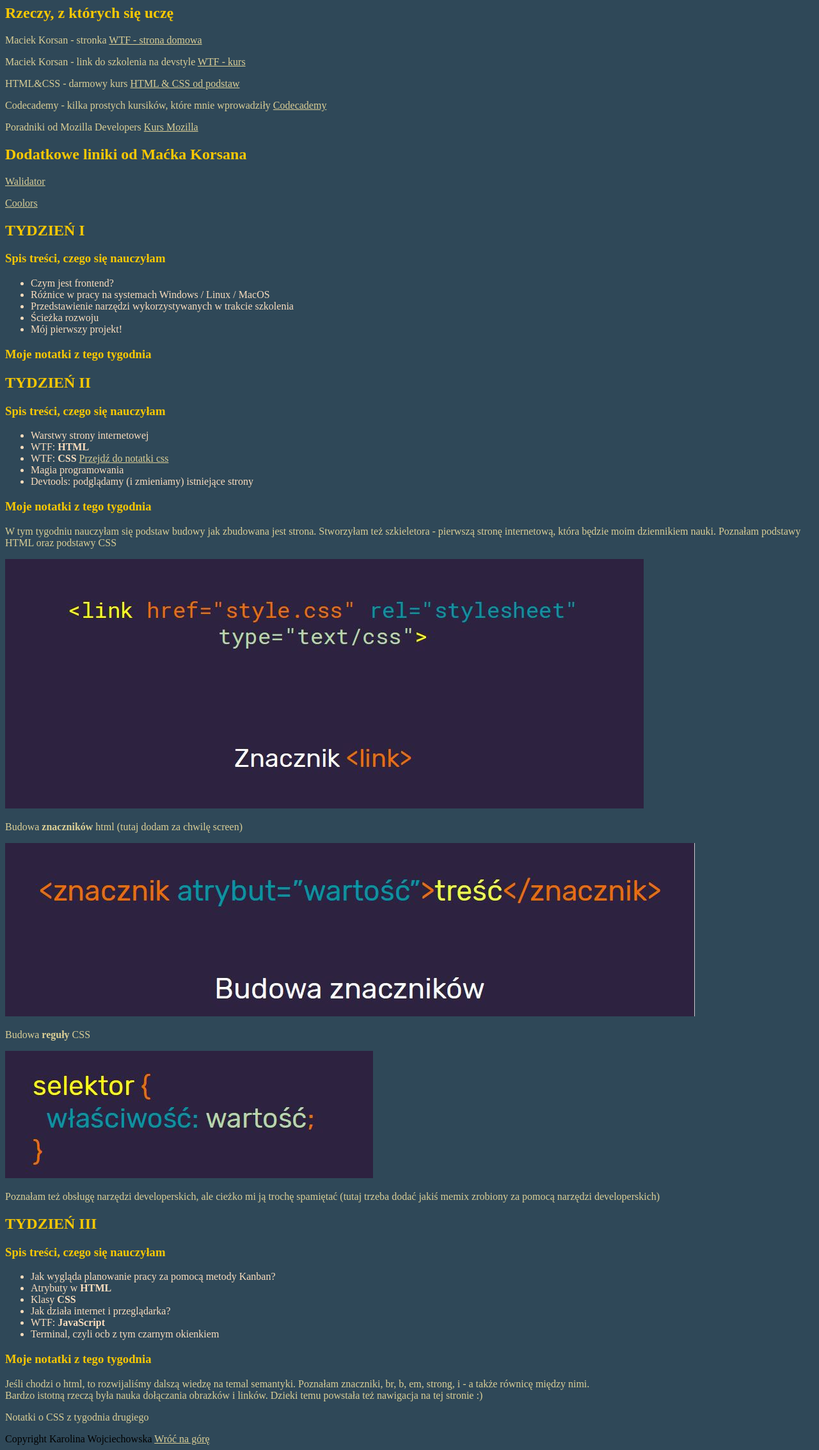
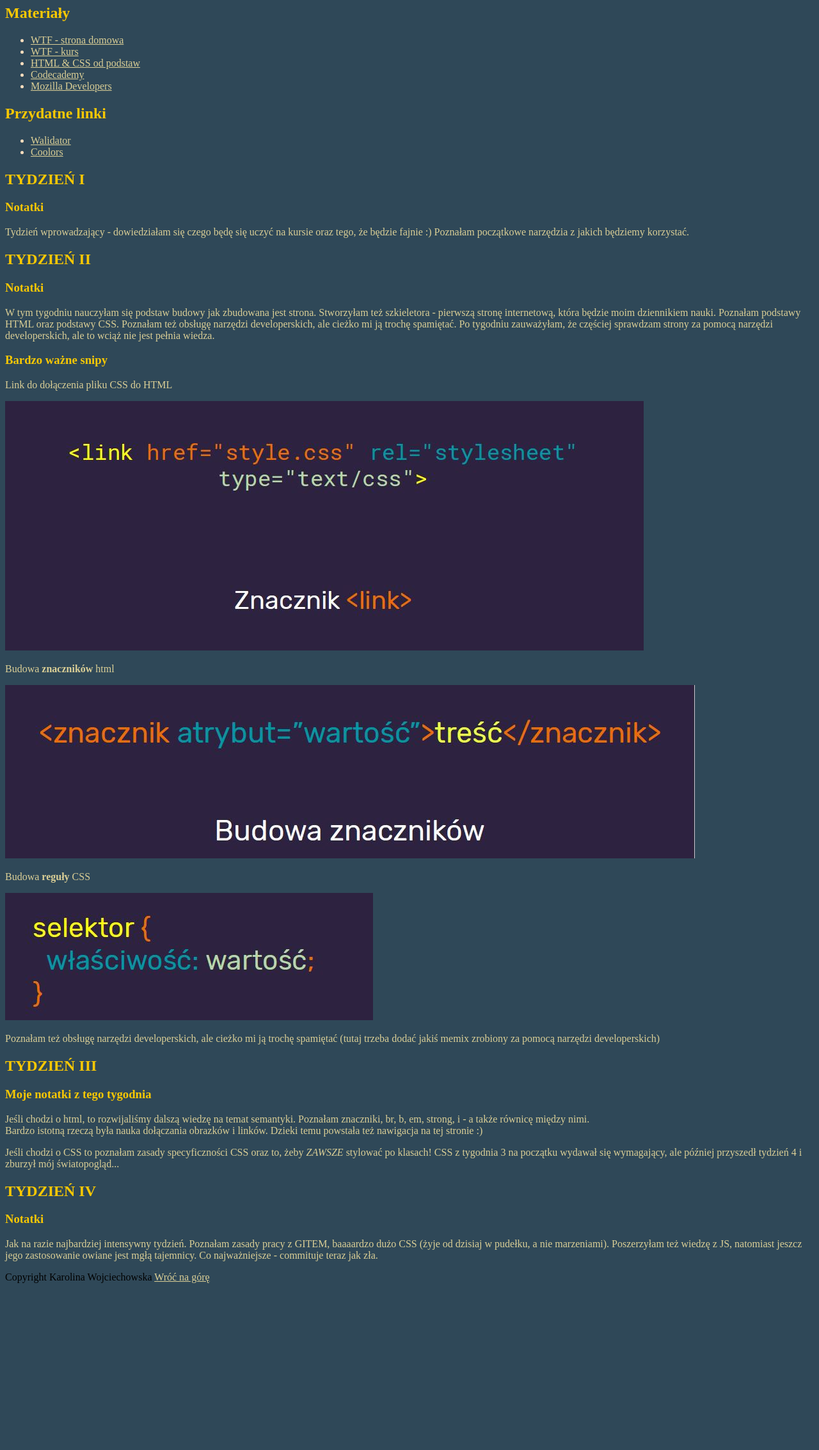
Before and after one commit to Karwska/homepage, a plain HTML site: page index.html in a window 1280 px wide. Shown: the part 99-2366 px from the top of the page at 64% size. After the commit the page ends 2113 px from the top, so only its background shows below. Drawn offline with Linux system fonts and the light colour scheme.

Commit message:
index cleaning

```diff
--- a/index.html
+++ b/index.html
@@ -3,7 +3,7 @@
   <head>
     <meta charset="UTF-8" />
     <meta name="viewport" content="width=device-width, initial-scale=1.0" />
-    <title>Document</title>
+    <title>Karwska|WTF</title>
     <link href="style.css" rel="stylesheet" type="text/css" />
   </head>
 
@@ -11,92 +11,78 @@
     <header id="top">
       <nav>
         <a href="index.html">Strona główna</a>
-          <a href="nauka-html.html">Nauka HTML</a>
-          <a href="nauka-css.html">Nauka CSS</a>
-          <a href="nauka-js.html">Nauka JS</a>
-          <a href="terminal_and_git.html">Terminal i GIT</a>
+        <a href="nauka-html.html">HTML</a>
+        <a href="nauka-css.html">CSS</a>
+        <a href="nauka-js.html">JavaScript</a>
+        <a href="terminal_and_git.html">Terminal|GIT</a>
       </nav>
     </header>
     <main>
       <header>
-        <h1 class="naglowek">WTF: CO TEN FRONTEND</h1>
+        <h1 class="main-heading">WTF: CO TEN FRONTEND</h1>
       </header>
       <section>
-        <h2 class="naglowek">Rzeczy, z których się uczę</h2>
-        <p>
-          Maciek Korsan - stronka
+        <h2 class="main-heading">Materiały</h2>
+        <ul>
+          <li>
             <a href="https://cotenfrontend.pl">WTF - strona domowa</a>
-        </p>
-        <p>
-          Maciek Korsan - link do szkolenia na devstyle
+          </li>
+          <li>
             <a href="https://edu.devstyle.pl/frontend-edycja-2/">WTF - kurs</a>
-        </p>
-        <p>
-          HTML&CSS - darmowy kurs
+          </li>
+          <li>
             <a href="https://youcode.pl/html-css-od-podstaw/"
               >HTML & CSS od podstaw</a
             >
-        </p>
-        <p>
-          Codecademy - kilka prostych kursików, które mnie wprowadziły
+          </li>
+          <li>
             <a href="https://www.codecademy.com/catalog/language/html-css"
               >Codecademy</a
             >
-        </p>
-        <p>
-          Poradniki od Mozilla Developers
+          </li>
+          <li>
             <a href="https://developer.mozilla.org/en-US/docs/Web/HTML/Element"
-            >Kurs Mozilla</a
+              >Mozilla Developers</a
             >
-        </p>
-        <h2 class="naglowek">Dodatkowe liniki od Maćka Korsana</h2>
-        <p><a href="https://validator.w3.org/nu/#textarea">Walidator</a></p>
-        <p><a href="https://coolors.co/">Coolors</a></p>
+          </li>
+        </ul>
+        <h2 class="main-heading">Przydatne linki</h2>
+        <ul>
+          <li><a href="https://validator.w3.org/nu/#textarea">Walidator</a></li>
+          <li><a href="https://coolors.co/">Coolors</a></li>
+        </ul>
       </section>
       <section>
-        <h2 class="naglowek">TYDZIEŃ I</h2>
+        <h2 class="main-heading">TYDZIEŃ I</h2>
         <article>
-          <h3 class="naglowek">Spis treści, czego się nauczyłam</h3>
-          <ul>
-            <li>Czym jest frontend?</li>
-            <li>Różnice w pracy na systemach Windows / Linux / MacOS</li>
-            <li>
-              Przedstawienie narzędzi wykorzystywanych w trakcie szkolenia
-            </li>
-            <li>Ścieżka rozwoju</li>
-            <li>Mój pierwszy projekt!</li>
-          </ul>
-          <h3 class="naglowek">Moje notatki z tego tygodnia</h3>
+          <h3 class="main-heading">Notatki</h3>
+          <p>
+            Tydzień wprowadzający - dowiedziałam się czego będę się uczyć na
+            kursie oraz tego, że będzie fajnie :) Poznałam początkowe narzędzia
+            z jakich będziemy korzystać.
+          </p>
         </article>
       </section>
       <section>
-        <h2 class="naglowek">TYDZIEŃ II</h2>
+        <h2 class="main-heading">TYDZIEŃ II</h2>
         <article>
-          <h3 class="naglowek">Spis treści, czego się nauczyłam</h3>
-          <ul>
-            <li>Warstwy strony internetowej</li>
-            <li>WTF: <b>HTML</b></li>
-            <li>
-              WTF: <b>CSS</b> <a href="#notatki-css">Przejdź do notatki css</a>
-            </li>
-            <li>Magia programowania</li>
-            <li>Devtools: podglądamy (i zmieniamy) istniejące strony</li>
-          </ul>
-          <h3 class="naglowek">Moje notatki z tego tygodnia</h3>
+          <h3 class="main-heading">Notatki</h3>
           <p>
             W tym tygodniu nauczyłam się podstaw budowy jak zbudowana jest
             strona. Stworzyłam też szkieletora - pierwszą stronę internetową,
             która będzie moim dziennikiem nauki. Poznałam podstawy HTML oraz
-            podstawy CSS
+            podstawy CSS. Poznałam też obsługę narzędzi developerskich, ale
+            cieżko mi ją trochę spamiętać. Po tygodniu zauważyłam, że częściej
+            sprawdzam strony za pomocą narzędzi developerskich, ale to wciąż nie
+            jest pełnia wiedza.
           </p>
+          <h3 class="main-heading">Bardzo ważne snipy</h3>
+          <p>Link do dołączenia pliku CSS do HTML</p>
           <img
             src="link_do_css.JPG"
-            alt="tak się linkuje css z html w hedzie"
+            alt="tak się linkuje css z html w headzie"
           />
-          <p>
-            Budowa <strong>znaczników</strong> html (tutaj dodam za chwilę
-            screen)
-          </p>
+          <p>Budowa <strong>znaczników</strong> html</p>
           <img src="znacznik_html.JPG" alt="Budowa znacznika html" />
           <p id="notatki-css">Budowa <strong>reguły</strong> CSS</p>
           <img src="regula_css.JPG" alt="budowa reguły CSS" />
@@ -108,27 +94,34 @@
         </article>
       </section>
       <section>
-        <h2 class="naglowek">TYDZIEŃ III</h2>
+        <h2 class="main-heading">TYDZIEŃ III</h2>
         <article>
-          <h3 class="naglowek">Spis treści, czego się nauczyłam</h3>
-          <ul>
-            <li>Jak wygląda planowanie pracy za pomocą metody Kanban?</li>
-            <li>Atrybuty w <b>HTML</b></li>
-            <li>Klasy <b>CSS</b></li>
-            <li>Jak działa internet i przeglądarka?</li>
-            <li>WTF: <b>JavaScript</b></li>
-            <li>Terminal, czyli ocb z tym czarnym okienkiem</li>
-          </ul>
-          <h3 class="naglowek">Moje notatki z tego tygodnia</h3>
+          <h3 class="main-heading">Moje notatki z tego tygodnia</h3>
           <p>
-            Jeśli chodzi o html, to rozwijaliśmy dalszą wiedzę na temal
+            Jeśli chodzi o html, to rozwijaliśmy dalszą wiedzę na temat
             semantyki. Poznałam znaczniki, br, b, em, strong, i - a także
             równicę między nimi. <br />
             Bardzo istotną rzeczą była nauka dołączania obrazków i linków.
             Dzieki temu powstała też nawigacja na tej stronie :)
           </p>
-          <p>Notatki o CSS z tygodnia drugiego</p>
+          <p>
+            Jeśli chodzi o CSS to poznałam zasady specyficzności CSS oraz to,
+            żeby <em>ZAWSZE</em> stylować po klasach! CSS z tygodnia 3 na
+            początku wydawał się wymagający, ale później przyszedł tydzień 4 i
+            zburzył mój światopogląd...
+          </p>
         </article>
+      </section>
+      <section>
+        <h2 class="main-heading">TYDZIEŃ IV</h2>
+        <h3 class="main-heading">Notatki</h3>
+        <p>
+          Jak na razie najbardziej intensywny tydzień. Poznałam zasady pracy z
+          GITEM, baaaardzo dużo CSS (żyje od dzisiaj w pudełku, a nie
+          marzeniami). Poszerzyłam też wiedzę z JS, natomiast jeszcz jego
+          zastosowanie owiane jest mgłą tajemnicy. Co najważniejsze - commituje
+          teraz jak zła.
+        </p>
       </section>
     </main>
     <footer>
--- a/style.css
+++ b/style.css
@@ -1,4 +1,4 @@
-.naglowek {
+.main-heading {
   color: #f9c802;
 }
 #top {
```
Also changed, not shown: nauka-css.html (+17 -17 lines), nauka-html.html (+13 -13 lines), nauka-js.html (+18 -19 lines), terminal_and_git.html (+18 -18 lines). Lines whose indentation alone changed are shown as unchanged.
